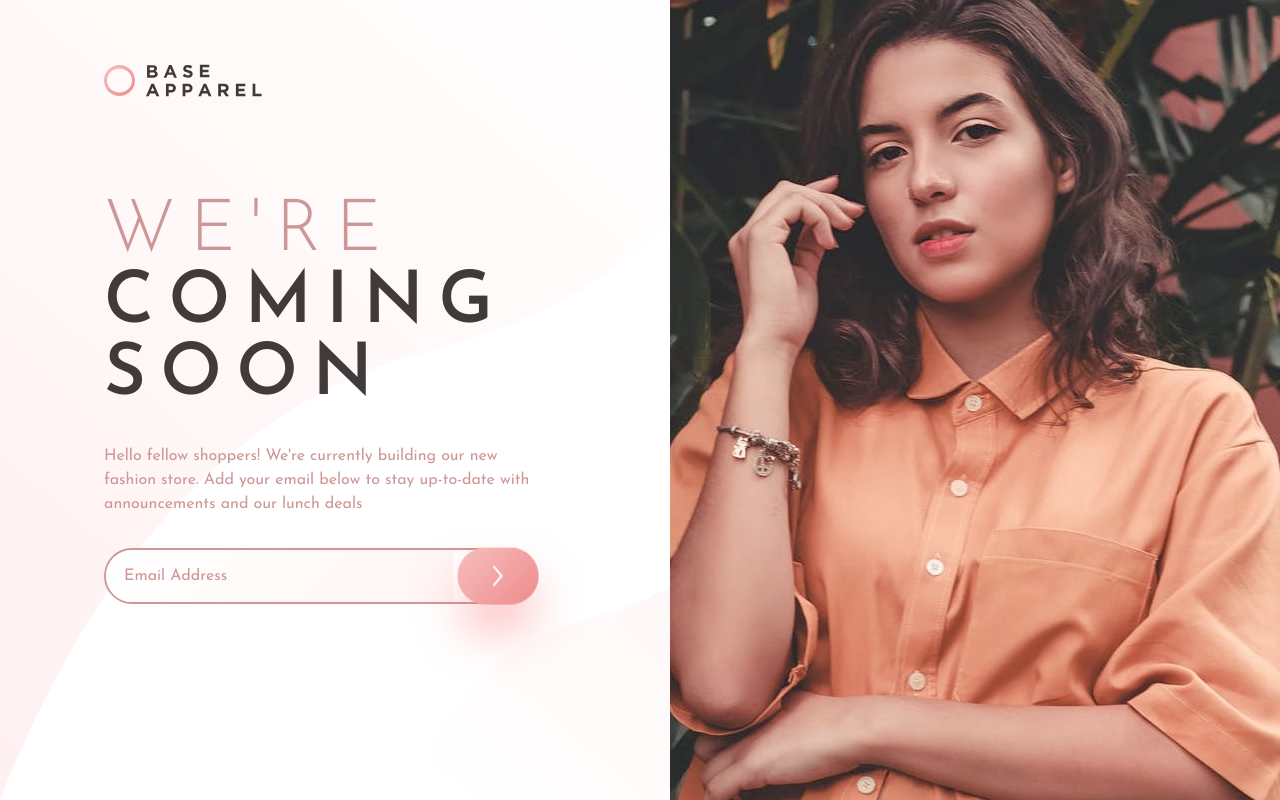
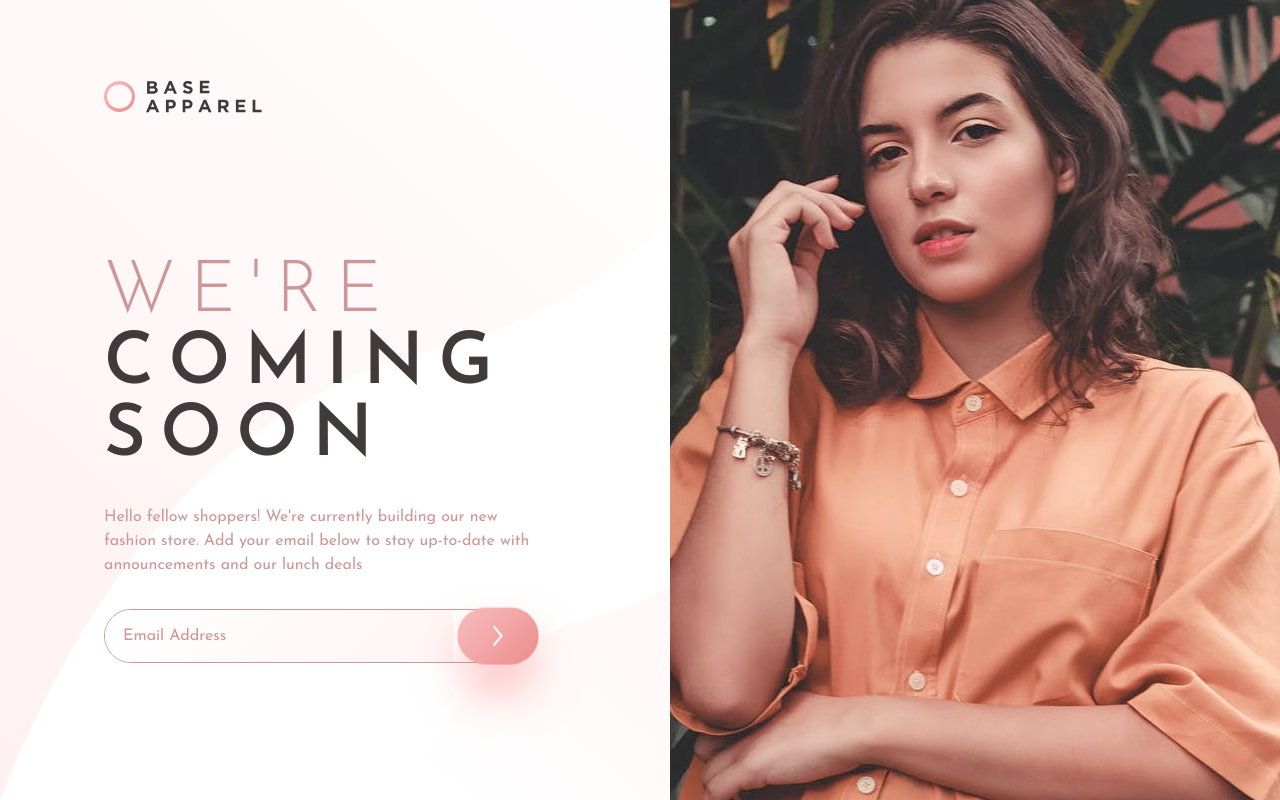
Before and after one commit to arudiansaha/base-apparel-coming-soon, a website built with Vite: page index.html in a window 1280 px wide. Built offline with nearby package versions, Linux system fonts and the light colour scheme.

Commit message:
Change position top on description and config.

```diff
--- a/src/style.css
+++ b/src/style.css
@@ -115,7 +115,7 @@ h6 {
   align-items: center;
   column-gap: 0.5rem;
   padding: 0;
-  border: 2px solid var(--color-primary-00);
+  border: 1px solid var(--color-primary-00);
   border-radius: 999px;
 }
 
@@ -182,7 +182,7 @@ h6 {
   }
 
   .app__logo {
-    margin-block: 4rem;
+    margin-block: 5rem;
   }
 
   .app__image {
@@ -195,7 +195,7 @@ h6 {
 
   .app__description {
     position: fixed;
-    top: 0;
+    top: 15%;
     right: 50%;
     bottom: 0;
     left: 0;
--- a/vite.config.js
+++ b/vite.config.js
@@ -1,5 +1,5 @@
 import { defineConfig } from "vite";
 
 export default defineConfig({
-  base: '/base-apparel-coming-soon'
+  base: '/base-apparel-coming-soon/',
 });
```
